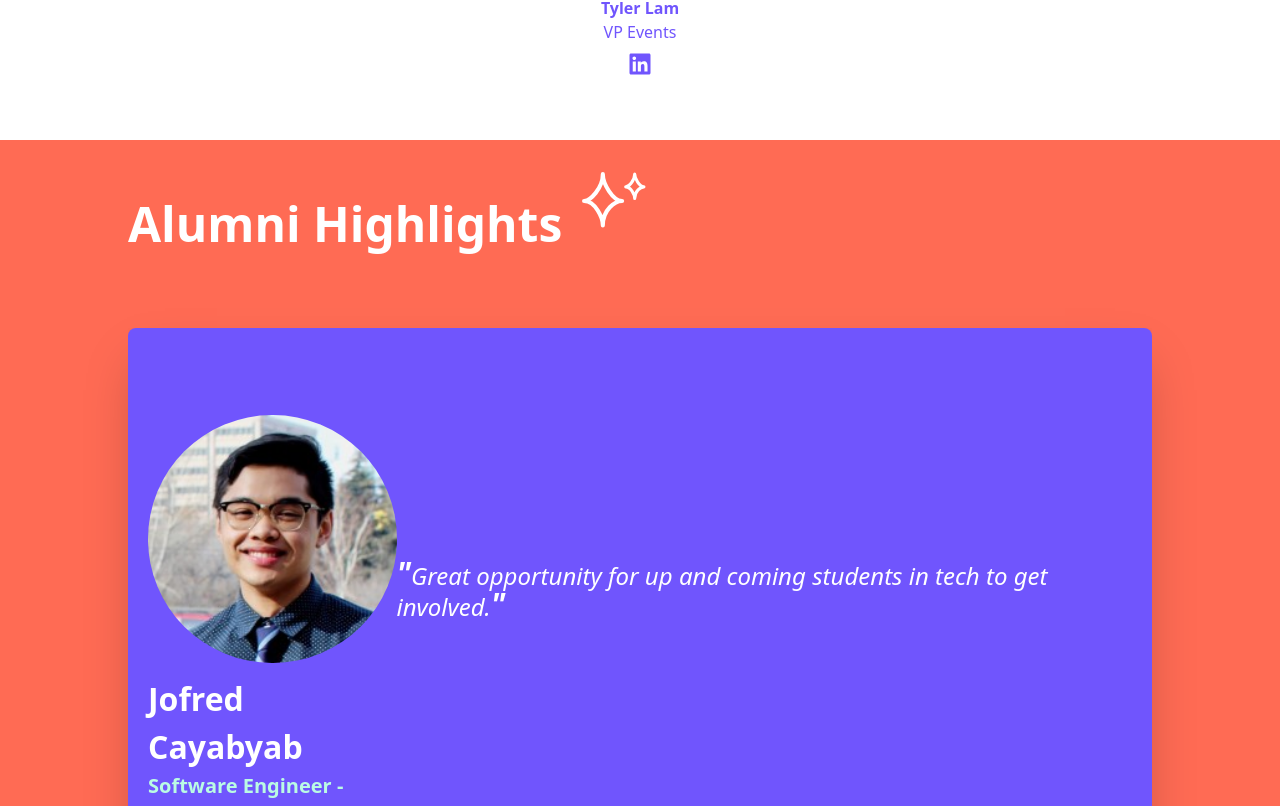
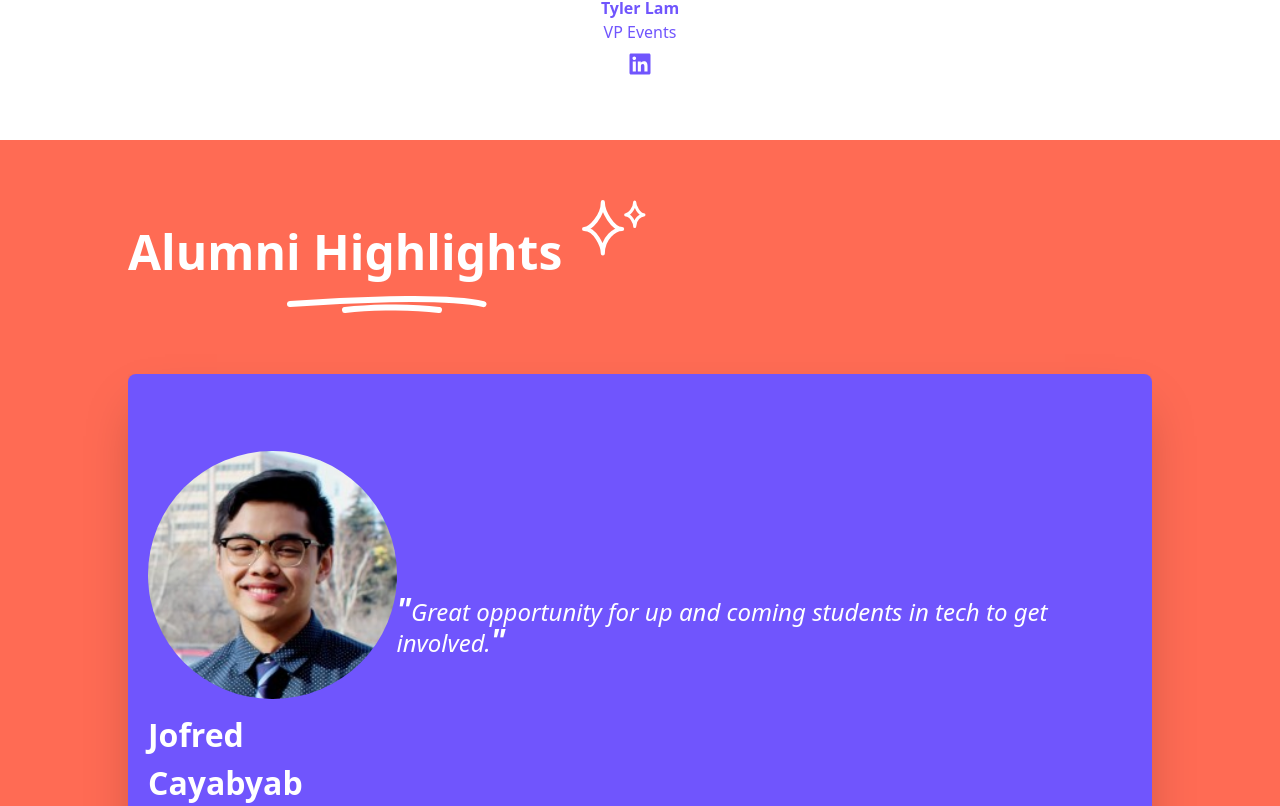
Before and after one commit to Code-the-Change-YYC/code-the-change-yyc-site, a Next.js app: page /who-we-are in a window 1280 px wide. Shown: the part 1174-1980 px from the top of the page. Built offline with nearby package versions, Linux system fonts and the light colour scheme; a web font is replaced by a local one.

Commit message:
fix: Minor tweaks

```diff
--- a/components/AlumniCarousel.jsx
+++ b/components/AlumniCarousel.jsx
@@ -5,23 +5,25 @@ import { Swiper, SwiperSlide } from "swiper/react";
 import "swiper/css";
 import "swiper/css/effect-cards";
 
-const CAROUSEL_CONTAINER = "text-white rounded-lg w-[300px] h-[600px] shadow-2xl md:w-[80%]";
+const CAROUSEL_CONTAINER = "text-white rounded-lg w-[20rem] h-[37.5rem] shadow-2xl md:w-4/5";
 const ALUMNI_TILE =
-  "bg-[#7055FD] w-[300px] h-[600px] rounded-lg pt-5 px-5 items-center flex flex-col shadow-2xl md:w-[100%] md:flex-row";
+  "bg-[#7055FD] w-[20rem] h-[37.5rem] rounded-lg items-center p-5 flex flex-col shadow-2xl md:w-full md:flex-row";
 const ALUMNI_PROFILE = "flex flex-col items-center mx-auto";
 
-const AlumniTile = ({ alumni }) => {
+const SPACE_BETWEEN_ELEMENTS = 50;
+
+const AlumniTile = ({ name, file, position, prevRole, testimonial }) => {
   return (
     <div className={ALUMNI_TILE}>
       <div className={ALUMNI_PROFILE}>
-        <img src={`/profiles/${alumni.file}`} alt="" className="w-50 mb-3 mt-5 rounded-full md:w-64 mx-auto" />
-        <h2 className="text-[2rem] font-bold">{alumni.name}</h2>
-        <h2 className="text-[1.25rem] font-semibold text-[#BAFBE4]">{alumni.position}</h2>
-        <h2 className="text-[1.25rem] font-medium mb-5">Previously: {alumni.prevRole}</h2>
+        <img src={`/profiles/${file}`} alt="Profile Picture" className="w-50 mb-3 mt-5 rounded-full md:w-64 mx-auto" />
+        <h2 className="text-[2rem] font-bold">{name}</h2>
+        <h2 className="text-[1.25rem] font-semibold text-[#BAFBE4]">{position}</h2>
+        <h2 className="text-[1.25rem] font-medium mb-5">Previously: {prevRole}</h2>
       </div>
       <p className="text-[1.3rem] font-light italic leading-7 mx-auto md:mb-24 md:text-[1.5rem]">
         <span className="text-[2rem] font-extrabold">&quot;</span>
-        {alumni.testimonial}
+        {testimonial}
         <span className="text-[2rem] font-extrabold">&quot;</span>
       </p>
     </div>
@@ -30,17 +32,15 @@ const AlumniTile = ({ alumni }) => {
 
 const AlumniCarousel = () => {
   return (
-    <>
     <div className={CAROUSEL_CONTAINER}>
-        <Swiper modules={[Navigation]} spaceBetween={50}>
+      <Swiper modules={[Navigation]} spaceBetween={SPACE_BETWEEN_ELEMENTS}>
         {ALUMNI.map((alumni) => (
           <SwiperSlide key={alumni.name}>
-              <AlumniTile alumni={alumni} />
+            <AlumniTile {...alumni} />
           </SwiperSlide>
         ))}
       </Swiper>
     </div>
-    </>
   );
 };
 
--- a/components/AlumniHighlights.jsx
+++ b/components/AlumniHighlights.jsx
@@ -1,17 +1,17 @@
 /* eslint-disable @next/next/no-img-element */
 import Heading from "./Heading";
 import AlumniCarousel from "./AlumniCarousel";
+import { UnderlineTypes } from "../utils/underlineType";
 
-const ALUMNI_CONTAINER = "flex flex-col items-center h-[1000px] bg-[#FF6B54] pt-3 mb-10 shadow-xl z-0";
-const ALUMNI_HEADER = "pb-10 w-[80%] flex items-left";
+const ALUMNI_CONTAINER = "flex flex-col items-center h-[62.5rem] bg-[#FF6B54] pt-10 shadow-xl z-0";
+const ALUMNI_HEADER = "pb-10 w-4/5 flex items-left";
 const SPARKLE_IMG = "ml-5 mb-5 w-16";
 
 const AlumniHighlights = () => {
   return (
-    <>
     <div className={ALUMNI_CONTAINER}>
       <div className={ALUMNI_HEADER}>
-          <Heading classes="text-white" underlineType={false}>
+        <Heading classes="text-white" underlineType={UnderlineTypes.WHITE_LONG_UNDERLINE}>
           <span className="flex flex-row mb-5 md:items-end">
             Alumni Highlights
             <img className={SPARKLE_IMG} alt="" src="/svgs/white_sparkle.svg" />
@@ -20,7 +20,6 @@ const AlumniHighlights = () => {
       </div>
       <AlumniCarousel />
     </div>
-    </>
   );
 };
 
```
Also changed, not shown: public/svgs/white_long_underline.svg. Lines whose indentation alone changed are shown as unchanged.
